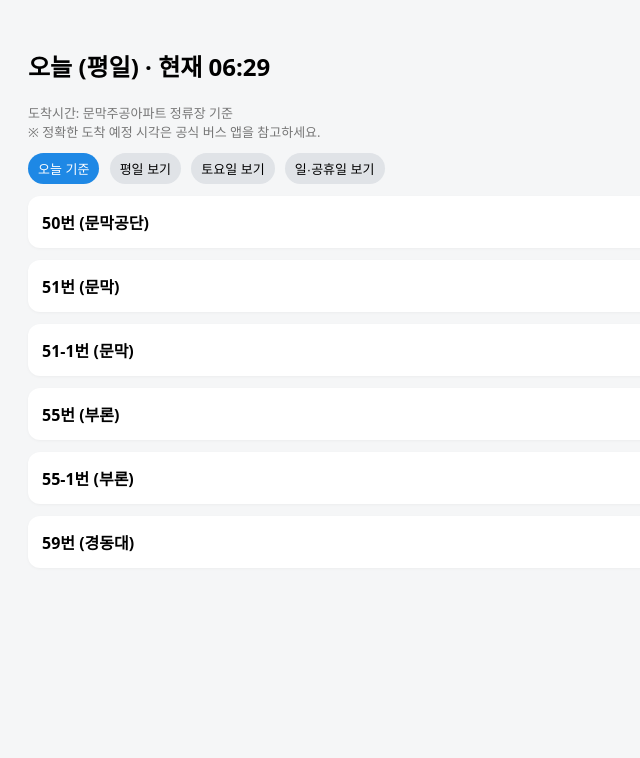
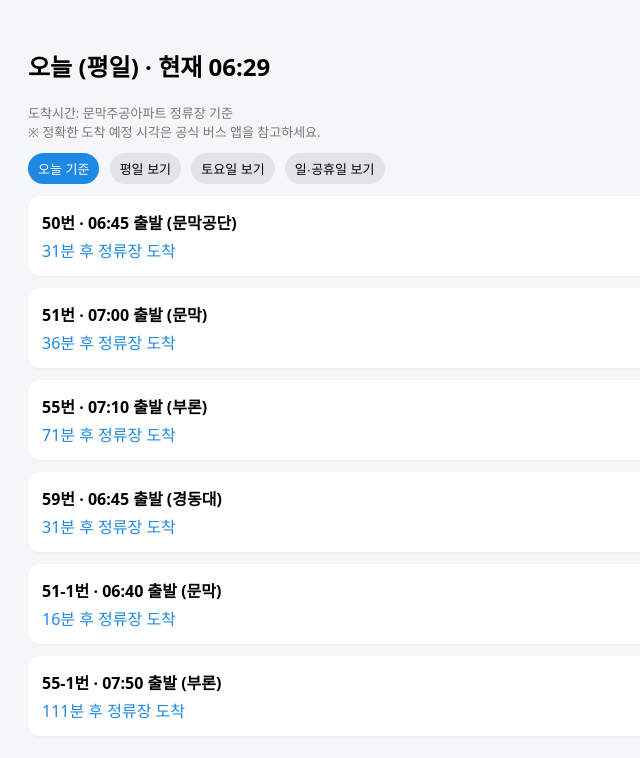
Before and after one commit to 2002alskdj/my_bus, a plain HTML site: page index.html in a window 1280 px wide. Shown: the whole page, without its empty margins (0-640 px from the left). Drawn offline with Linux system fonts and the light colour scheme.

Commit message:
Update index.html

```diff
--- a/index.html
+++ b/index.html
@@ -19,6 +19,10 @@ body {
 .time {
   font-weight: bold;
   cursor: pointer;
+}
+.soon {
+  color: #1e88e5;
+  margin-top: 4px;
 }
 .detail {
   display: none;
@@ -131,7 +135,7 @@ function setDayOverride(v) {
   load(); // 다시 계산해서 화면 갱신
 }
 
-// 버스번호 기준으로 오늘 전체 출발/도착 시간표 HTML 생성
+// 버스번호 기준으로 전체 출발/도착 시간표 HTML 생성
 function buildFullScheduleHtml(busNo, dayType, rawSchedule, offsetData) {
   const rows = rawSchedule.filter(row =>
     row.bus === busNo && isTodayIncluded(row.type, dayType)
@@ -165,26 +169,99 @@ async function load() {
   const now = new Date();
   const nowMin = now.getHours() * 60 + now.getMinutes();
   const dayType = getCurrentDayType();
+  const realDay = getDayTypeFromDate();
 
-  const realDay = getDayTypeFromDate();
   const title = (dayOverride === 'auto')
     ? `오늘 (${realDay}) · 현재 ${toTime(nowMin)}`
     : `선택 요일: ${dayType} (오늘은 ${realDay}) · 기준시각 ${toTime(nowMin)}`;
   document.getElementById("today").innerText = title;
 
-  // 선택된 요일에 해당하는 row만
+  const box = document.getElementById("busList");
+  box.innerHTML = "";
+
+  if (dayOverride === 'auto') {
+    // ===== 오늘 기준: 다음 버스 + 남은 시간 =====
+    const GRACE_MIN = 3; // 도착 후 3분까지는 0분으로 남겨두기
+    let result = [];
+
+    rawSchedule.forEach(row => {
+      if (!isTodayIncluded(row.type, dayType)) return;
+
+      row.times.forEach(t => {
+        const base = toMin(t); // 종점 출발 시각
+
+        const off = offsetData.find(o =>
+          o.bus === row.bus &&
+          o.origin === row.origin &&
+          isTodayIncluded(o.type, dayType)
+        );
+
+        const offset = off ? off.offset_min : 0;
+        const arrive = base + offset; // 정류장 도착 시각
+
+        if (arrive >= nowMin - GRACE_MIN) {
+          const remainRaw = arrive - nowMin;
+          const remain = Math.max(remainRaw, 0);
+
+          result.push({
+            bus: row.bus,
+            origin: row.origin,
+            departTime: toTime(base),
+            arriveTime: toTime(arrive),
+            remain: remain
+          });
+        }
+      });
+    });
+
+    result.sort((a, b) => a.remain - b.remain);
+
+    const byBus = {};
+    result.forEach(r => {
+      if (!byBus[r.bus]) byBus[r.bus] = [];
+      byBus[r.bus].push(r);
+    });
+
+    const mainList = Object.keys(byBus).map(busNo => {
+      const times = byBus[busNo];
+      return {
+        bus: busNo,
+        origin: times[0].origin,
+        next: times[0],
+        all: times
+      };
+    });
+
+    mainList.forEach(item => {
+      const id = `bus-${item.bus}`;
+      const detailHtml = buildFullScheduleHtml(
+        item.bus,
+        dayType,
+        rawSchedule,
+        offsetData
+      );
+
+      box.innerHTML += `
+        <div class="bus">
+          <div class="time" onclick="toggleDetail('${id}')">
+            ${item.bus}번 · ${item.next.departTime} 출발 (${item.origin})
+          </div>
+          <div class="soon">${item.next.remain}분 후 정류장 도착</div>
+          <div id="${id}" class="detail">
+            ${detailHtml}
+          </div>
+        </div>
+      `;
+    });
+  } else {
+    // ===== 평일/토요일/일·공휴일 보기: 버스번호 목록 + 전체 시간표 =====
     const todayRows = rawSchedule.filter(row =>
       isTodayIncluded(row.type, dayType)
     );
 
-  // 버스 번호 목록 정리
     const busSet = new Set(todayRows.map(row => row.bus));
-  const busList = Array.from(busSet).sort(); // 버스번호 순
+    const busList = Array.from(busSet).sort();
 
-  const box = document.getElementById("busList");
-  box.innerHTML = "";
-
-  // 버스번호만 리스트로 그리고, 클릭하면 전체 시간표 토글
     busList.forEach(busNo => {
       const id = `bus-${busNo}`;
       const sampleRow = todayRows.find(r => r.bus === busNo);
@@ -209,6 +286,7 @@ async function load() {
       `;
     });
   }
+}
 
 // 처음 로딩 시 버튼 상태 세팅 후 데이터 로드
 updateDayButtons();
```
Lines whose indentation alone changed are shown as unchanged.
